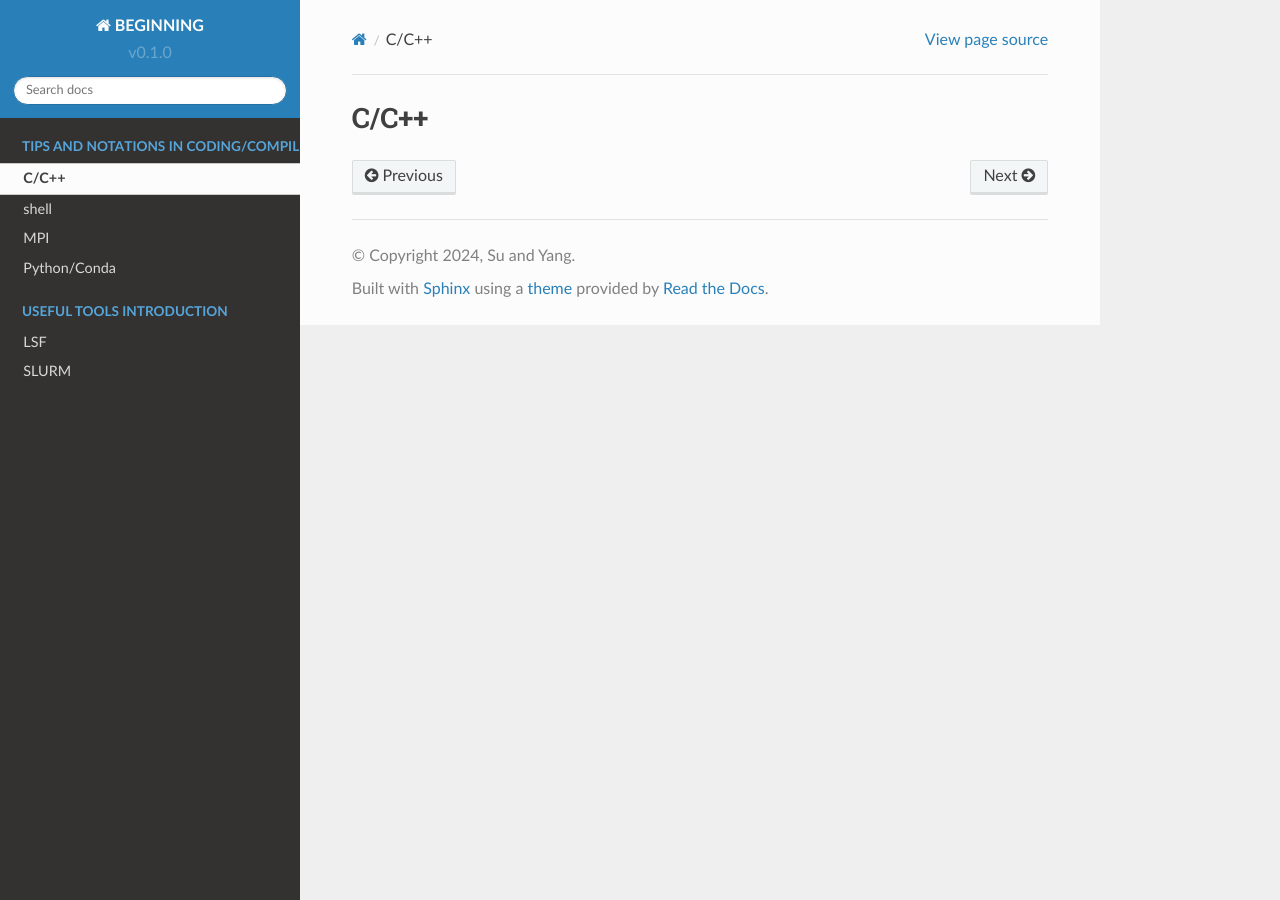
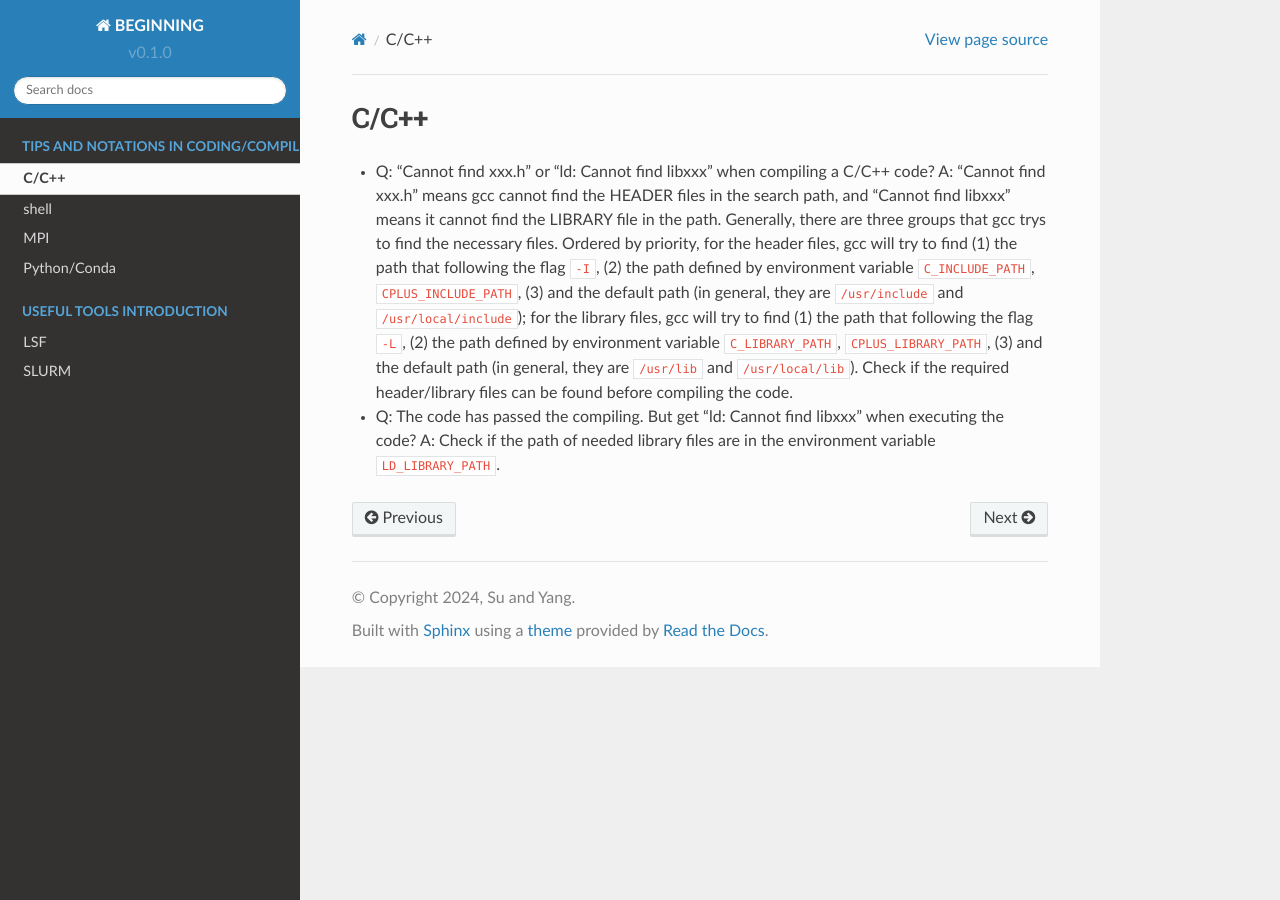
Before and after one commit to suqik/BEGINNING, a Sphinx documentation site: the page built from docs/source/c_cpp.rst, in a window 1280 px wide. Built offline with Sphinx 7.4.7 and the Read the Docs theme 2.0.0, drawn with Linux system fonts in a browser that asks for light colours.

Commit message:
update c_cpp part

```diff
--- a/docs/source/c_cpp.rst
+++ b/docs/source/c_cpp.rst
@@ -1,3 +1,14 @@
 *****
 C/C++
 *****
+
+- Q: "Cannot find xxx.h" or "ld: Cannot find libxxx" when compiling a C/C++ code?
+  A: "Cannot find xxx.h" means gcc cannot find the HEADER files in the search path, and "Cannot find libxxx" means it cannot find the LIBRARY file in the path.
+  Generally, there are three groups that gcc trys to find the necessary files. Ordered by priority, for the header files, gcc will try to find (1) the path
+  that following the flag ``-I``, (2) the path defined by environment variable ``C_INCLUDE_PATH``, ``CPLUS_INCLUDE_PATH``, (3) and the default path
+  (in general, they are ``/usr/include`` and ``/usr/local/include``); for the library files, gcc will try to find (1) the path
+  that following the flag ``-L``, (2) the path defined by environment variable ``C_LIBRARY_PATH``, ``CPLUS_LIBRARY_PATH``, (3) and the default path
+  (in general, they are ``/usr/lib`` and ``/usr/local/lib``). Check if the required header/library files can be found before compiling the code.
+
+- Q: The code has passed the compiling. But get "ld: Cannot find libxxx" when executing the code?
+  A: Check if the path of needed library files are in the environment variable ``LD_LIBRARY_PATH``.
```
